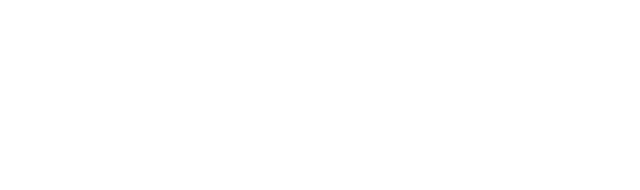
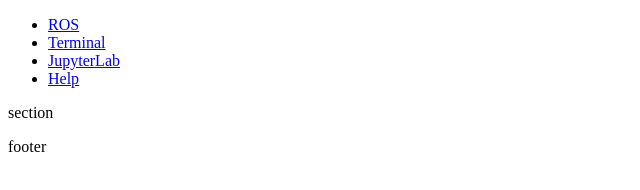
Before and after one commit to enavid/Quadrotor-HMI, a plain HTML site: page index.html in a window 1280 px wide. Shown: the whole page, without its empty margins (0-640 px from the left). Drawn offline with Linux system fonts and the light colour scheme.

Commit message:
add list

```diff
--- a/index.html
+++ b/index.html
@@ -5,18 +5,25 @@
     <meta charset="UTF-8">
     <meta http-equiv="X-UA-Compatible" content="IE=edge">
     <meta name="viewport" content="width=device-width, initial-scale=1.0">
+    <link rel="icon" href="./quadcopter.png">
     <title>Quadrotor-HMI</title>
 </head>
 
 <body>
     <header>
+        <ul class="side-menu">
+            <li><a href="./ros.html">ROS</a></li>
+            <li><a href="./terminal.html">Terminal</a></li>
+            <li><a href="./jupyterLab.html">JupyterLab</a></li>
+            <li><a href="./help.html">Help</a></li>
+        </ul>
 
     </header>
     <section>
-
+        <p>section</p>
     </section>
     <footer>
-
+        <p>footer</p>
     </footer>
 </body>
 
```
